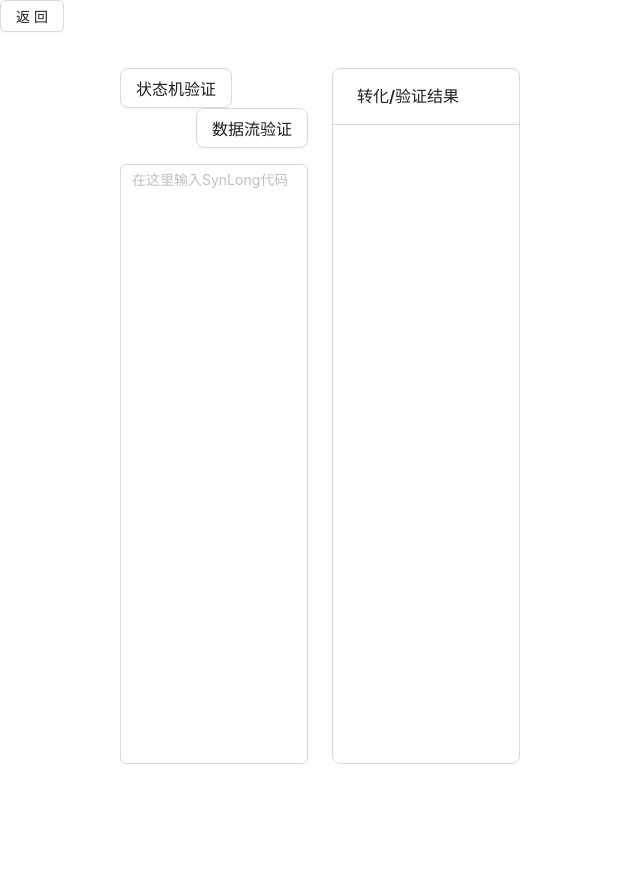
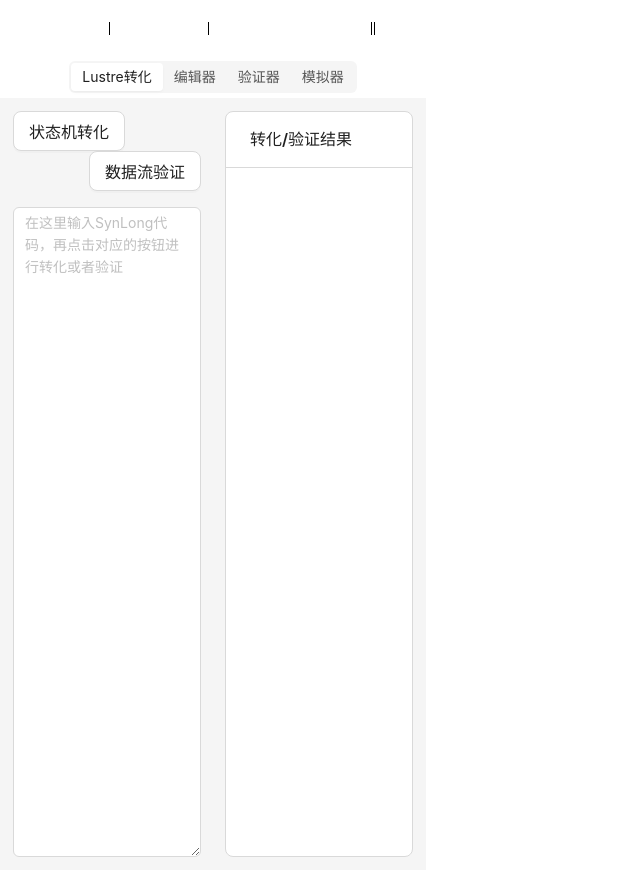
Before and after one commit to NicholasStone/check-frontend, a React (Vite) app: page /lustre in a window 1280 px wide. Shown: the whole page, without its empty margins (0-640 px from the left). Before the commit the page ends 800 px from the top, so only its background shows below. Built offline with nearby package versions, Linux system fonts and the light colour scheme.

Commit message:
style: 将Lustre建模面板提到了主tab中，并设置为初始页面

```diff
--- a/src/components/Modebar.jsx
+++ b/src/components/Modebar.jsx
@@ -1,4 +1,4 @@
-import { Segmented,Button } from "antd"
+import { Segmented } from "antd"
 import { useDispatch, useSelector } from "react-redux"
 import { setSelectedMode } from "../store/modules/editor/bar"
 import { useNavigate } from "react-router-dom"
@@ -8,25 +8,27 @@ function Modebar() {
     const navigate = useNavigate()
     const { selectedMode } = useSelector(state => state.bar)
     const m = new Map()
+    m.set('Lustre转化', 'lustre')
     m.set('编辑器', 'editor')
+    m.set('验证器', 'verifier')
     m.set('模拟器', 'simulator')
-    m.set('验证器', 'verifier')
     console.log(selectedMode)
     useEffect(() => {
         navigate('/' + selectedMode)
     }, [])
     return (
-        <div style={{ padding: '12px' }}>
+        <div style={{ padding: '5px', margin: 'auto', textAlign: 'center'  }}>
             <Segmented
-                options={['编辑器', '模拟器', '验证器']}
+                options={['Lustre转化', '编辑器', '验证器', '模拟器']}
                 onChange={
                     (value) => {
                         const mode = m.get(value)
                         dispatch(setSelectedMode(mode))
                         navigate('/' + mode)
                     }} />
-            {selectedMode==='editor'&&
-            <Button style={{float:'right'}} onClick={()=>{navigate('/lustre')}}>到Lustre建模</Button>}
+            {selectedMode==='Lustre转化'
+            // &&<Button style={{float:'right'}} onClick={()=>{navigate('/lustre')}}>到Lustre建模</Button>
+            }
         </div>
     )
 }
--- a/src/pages/LustrePanel/index.jsx
+++ b/src/pages/LustrePanel/index.jsx
@@ -1,7 +1,8 @@
-import { Button,Flex,Input,Card,ConfigProvider,notification } from "antd"
+import {Button, Flex, Input, Card, ConfigProvider, notification, theme, Layout, Space, Slider, Divider} from "antd"
 import { useRef, useState } from "react"
 import { useNavigate } from "react-router-dom"
 import { request } from "../../utils/request"
+import IconFont from "../../utils/IconFont";
 
 function LustrePanel(){
     const synlongRef = useRef(null)
@@ -46,16 +47,17 @@ function LustrePanel(){
       }
     }
     return(
-        <>
+        <Layout style={{ padding: '12px' }}>
+            <Layout>
                 {contextHolder}
-        <Button onClick={()=>{navigate('/editor')}}>返回</Button>
-        <Flex style={{margin:'36px 120px'}} gap='large'>
+                {/*<Button onClick={()=>{navigate('/editor')}}>返回</Button>*/}
+                <Flex style={{margin:'1px 1px'}} gap='large'>
                     <Flex vertical style={{width:'50%'}} gap='middle'>
                         <div>
-                <Button style={{float:'left'}} size="large" onClick={convertToJson}>状态机验证</Button>
+                            <Button style={{float:'left'}} size="large" onClick={convertToJson}>状态机转化</Button>
                             <Button style={{float:'right'}} size="large" onClick={checkDataFlow}>数据流验证</Button>
                         </div>
-            <TextArea ref={synlongRef} style={{resize:'none',height:'600px'}} placeholder="在这里输入SynLong代码"></TextArea>
+                        <TextArea ref={synlongRef} style={{resize:'vertical',height:'650px'}} placeholder="在这里输入SynLong代码，再点击对应的按钮进行转化或者验证"></TextArea>
                     </Flex>
                     <ConfigProvider
                         theme={{
@@ -67,11 +69,11 @@ function LustrePanel(){
                         <Card style={{width:'50%', whiteSpace:'pre-wrap'}} title="转化/验证结果">{value}</Card>
                     </ConfigProvider>
 
+                </Flex>
 
-        </Flex>
-        </>
+            </Layout>
 
-
+        </Layout>
     )
 }
 
--- a/src/store/modules/editor/bar.jsx
+++ b/src/store/modules/editor/bar.jsx
@@ -3,7 +3,7 @@ import { createSlice } from "@reduxjs/toolkit";
 const barStore = createSlice({
     name: "bar",
     initialState: {
-        selectedMode: "editor",
+        selectedMode: "lustre",
         selectedTool: "",
         selectedMenuItem: "model",
         zoom:1
--- a/src/store/modules/editor/model.jsx
+++ b/src/store/modules/editor/model.jsx
@@ -4,11 +4,11 @@ const modelStore = createSlice({
     name: "model",
     initialState: {
         id:'',
-        declaration: "//Place global declarations here.",
+        declaration: "// 在这里编写全局变量、函数等.",
         autos:[
             {
                 name:"Template",
-                parameters:"int id",
+                parameters:"id int",
                 locations:[
                     {
                         id:1,
@@ -70,10 +70,10 @@ const modelStore = createSlice({
                     },
                 ],//id source_id target_id guard update
                 init:1,
-                declaration:"// Place local declarations here."
+                declaration:"// 在这里编写局部变量、函数等."
             }
         ],
-        systemDeclaration:"// Place template instantiations here.\nProcess = Template();\n// List one or more processes to be composed into a system.\nsystem Process;"
+        systemDeclaration:"// 在这里填写模型的声明.\nProcess = Template();\nsystem Process;"
     },
     reducers: {
         setId(state, action) {
--- a/src/store/modules/verifier/property.jsx
+++ b/src/store/modules/verifier/property.jsx
@@ -6,7 +6,7 @@ const propertyStore = createSlice({
         properties:[
             {
                 id:1,
-                content:'A[] forall (i:id_t) forall (j:id_t) P(i).cs && P(j).cs imply i == j',
+                content:'E<> P.cs imply i == j',
                 note:'Mutex requirement.',
                 result:'unknown'
             },
@@ -16,12 +16,6 @@ const propertyStore = createSlice({
                 note:'The system is deadlock free.',
                 result:'unknown'
             },
-            {
-                id:3,
-                content:'P(1).req --> P(1).wait',
-                note:'Whenever P(1) requests access to the critical section it will eventually enter the wait state.',
-                result:'unknown'
-            }
         ]
     },
     reducers: {
```
Also changed, not shown: src/router/index.jsx (+9 -5 lines), 1 other file (tests, documents, lock files or other folders). Lines whose indentation alone changed are shown as unchanged.
